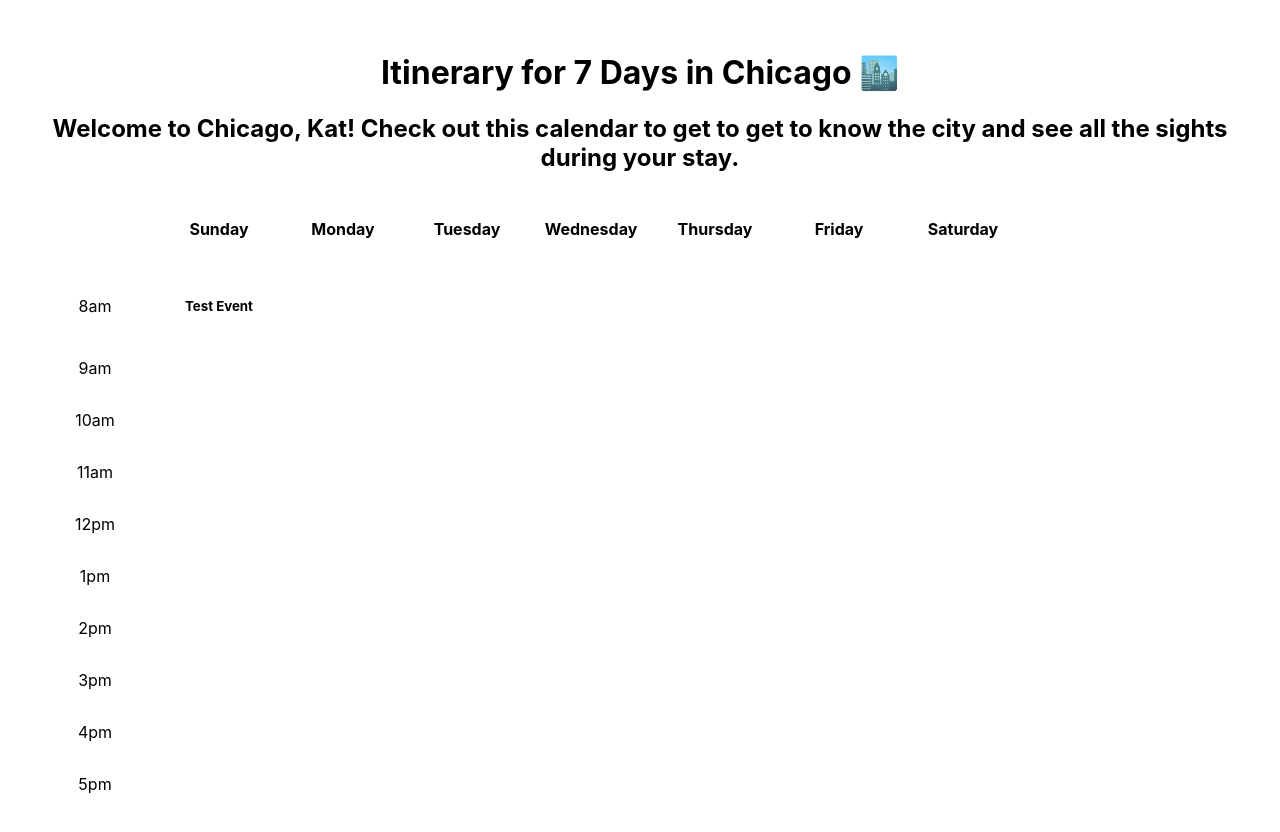
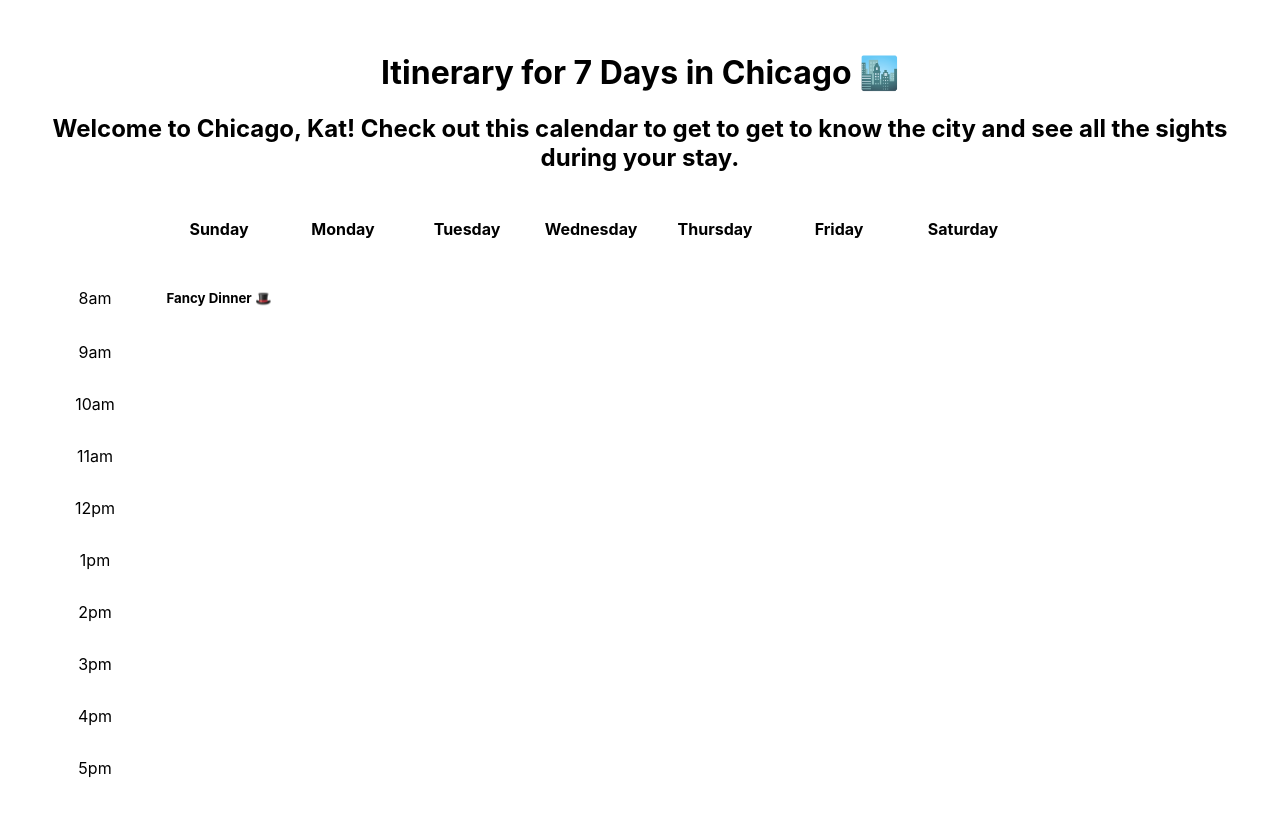
Before and after one commit to Llynoirx/WEB102-timetabled, a React (Vite) app: page / in a window 1280 px wide. Shown: the top 832 px of the page. Built offline with nearby package versions, Linux system fonts and the light colour scheme.

Commit message:
checkpoint 5: color green not showing up??

```diff
--- a/src/App.jsx
+++ b/src/App.jsx
@@ -13,8 +13,8 @@
        the city and see all the sights during your stay.
       </h2>
       <Calendar />
+    </div>
 
-    </div>
   )
 }
 
--- a/src/components/Calendar.jsx
+++ b/src/components/Calendar.jsx
@@ -20,7 +20,7 @@
                 <tbody>
                     <tr>
                         <td className="time">8am</td>
-                        <Event />
+                        <Event event='Fancy Dinner 🎩' color='green' />
                         <td></td>
                         <td></td>
                         <td></td>
--- a/src/components/Event.jsx
+++ b/src/components/Event.jsx
@@ -2,10 +2,8 @@
 
 const Event = (props) =>  {
     return (
-        <td className="Event">
-            <h5>
-                Test Event
-            </h5>
+        <td className={'Event ${props.color}'}>
+            <h5>{props.event}</h5>
         </td>
     )
 }
--- a/src/index.css
+++ b/src/index.css
@@ -19,3 +19,24 @@
 .time {
   height: 40px;
 }
+
+.Event {
+  width: 100px;
+}
+
+.Event h6, h5 {
+  line-height: 0px;
+  align-content: center;
+}
+
+.pink {
+  background: pink;
+}
+
+.blue {
+  background: rgb(190, 219, 229);
+}
+
+.green {
+  background: rgb(202, 245, 222);
+}
```
